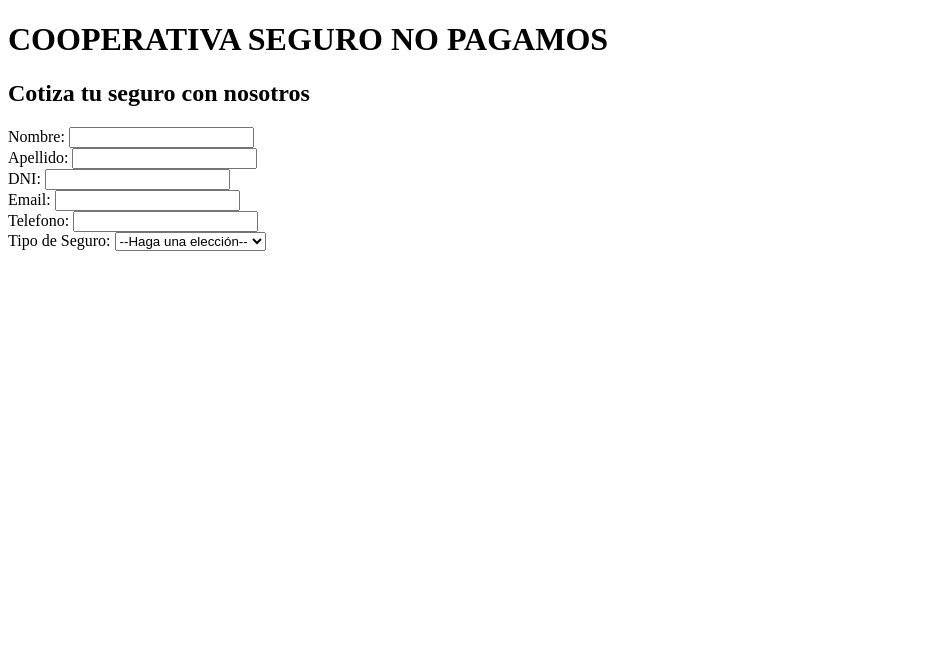
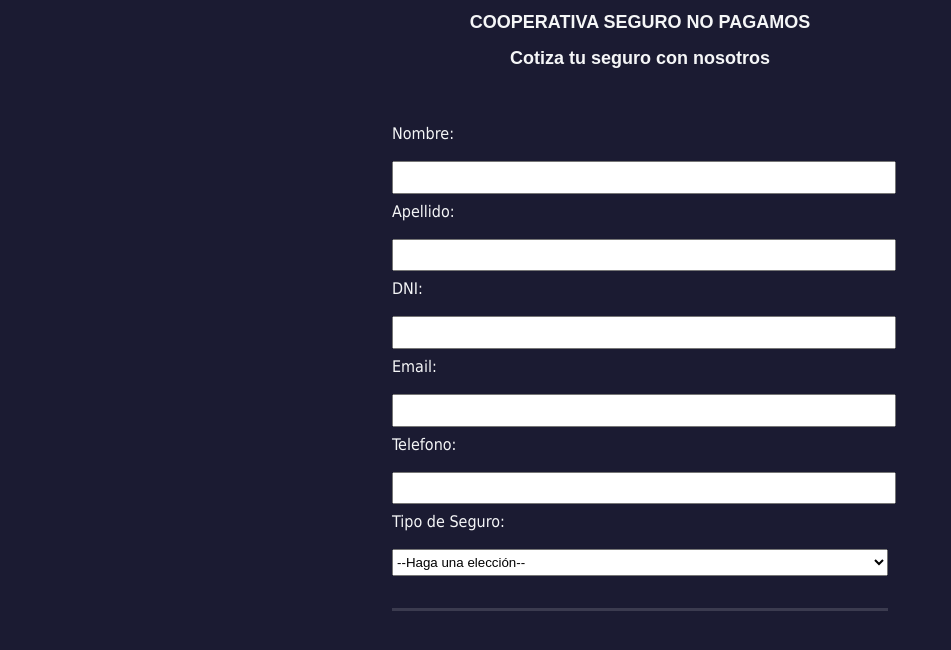
Before and after one commit to GustavoMuller-S/FormularioUno, a plain HTML site: page index.html in a window 1280 px wide. Shown: the whole page, without its empty margins (0-951 px from the left). Drawn offline with Linux system fonts and the light colour scheme.

Commit message:
cambio de diseño

```diff
--- a/index.html
+++ b/index.html
@@ -8,11 +8,12 @@
 <link rel="stylesheet" href="./scripts.js">
 </head>
 <body>
-    <h1>COOPERATIVA SEGURO NO PAGAMOS</h1>
+    <h1 class="titulo">COOPERATIVA SEGURO NO PAGAMOS</h1>
 
 
-    <h2>Cotiza tu seguro con nosotros</h2>
+    <h2 class="titulo">Cotiza tu seguro con nosotros</h2>
 <form>
+    <fieldset>
     <div>
         <label>Nombre:</label>
         <input name="nombre" id="nombre" />
@@ -41,8 +42,9 @@
         <option value="inter">Intermedio</option>
         <option value="premium">Premium</option>
     </select>
+</fieldset>
+    <div class="total"><p> </p></div>
 
-    <p> </p>
 
 </div>
 </form>
--- a/style.css
+++ b/style.css
@@ -1,18 +1,43 @@
-/* body {
-    font-family: Arial, Helvetica, sans-serif;
-    margin: 0;
-    padding: 0;
-    background-color: #333;
+body{
+        width: 100%;
+        height: 100vh;
+        margin: 0;
+        background-color: #1b1b32;
+        color: #f5f6f7;
+        font-family: Tahoma;
+        font-size: 16px;
 }
 
-.barra-navegacion {
-    background-color: #444;
-    padding: 10px 0;
+form {
+    width: 60vw;
+    max-width: 500px;
+    min-width: 300px;
+    margin: 0 auto;
+    padding-bottom: 3em;
 }
 
-ul {
-    list-style: none;
-    margin: 0;
-    padding: 0;
-    text-align: center;
-} */
+fieldset {
+    border: none;
+    padding: 2rem 0;
+    border-bottom: 3px solid #3b3b4f;
+}
+
+label {
+    display: block;
+    margin: 0.5rem 0;
+}
+
+input, select{
+    margin: 10px 0 0 0;
+    width: 100%;
+    min-height: 2em;
+}
+
+.titulo{
+    display: flex;
+    flex-direction: column;
+    align-content: center;
+    align-items: center;
+    font-size: large;
+    font-family: Arial, Helvetica, sans-serif;
+}
```
